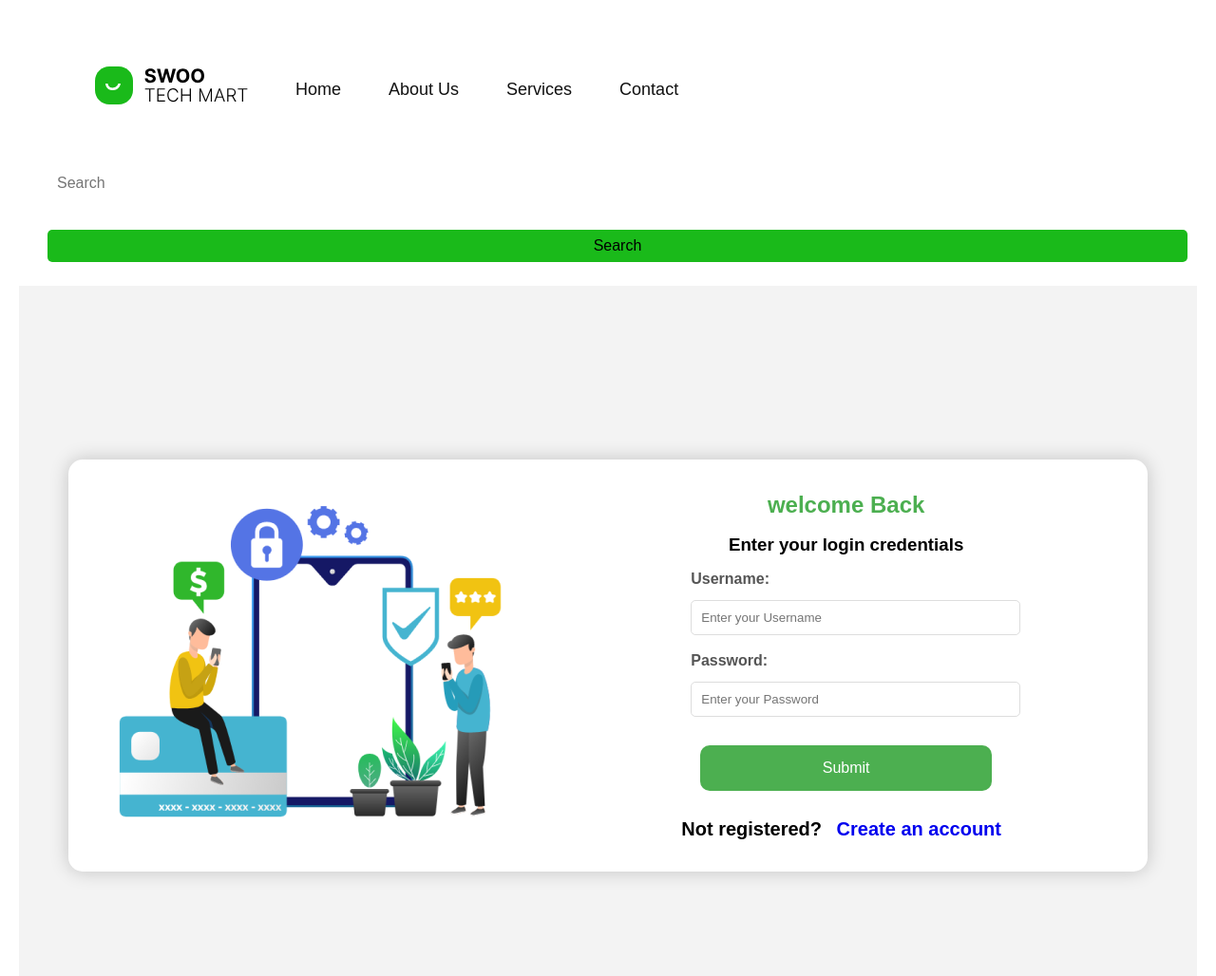
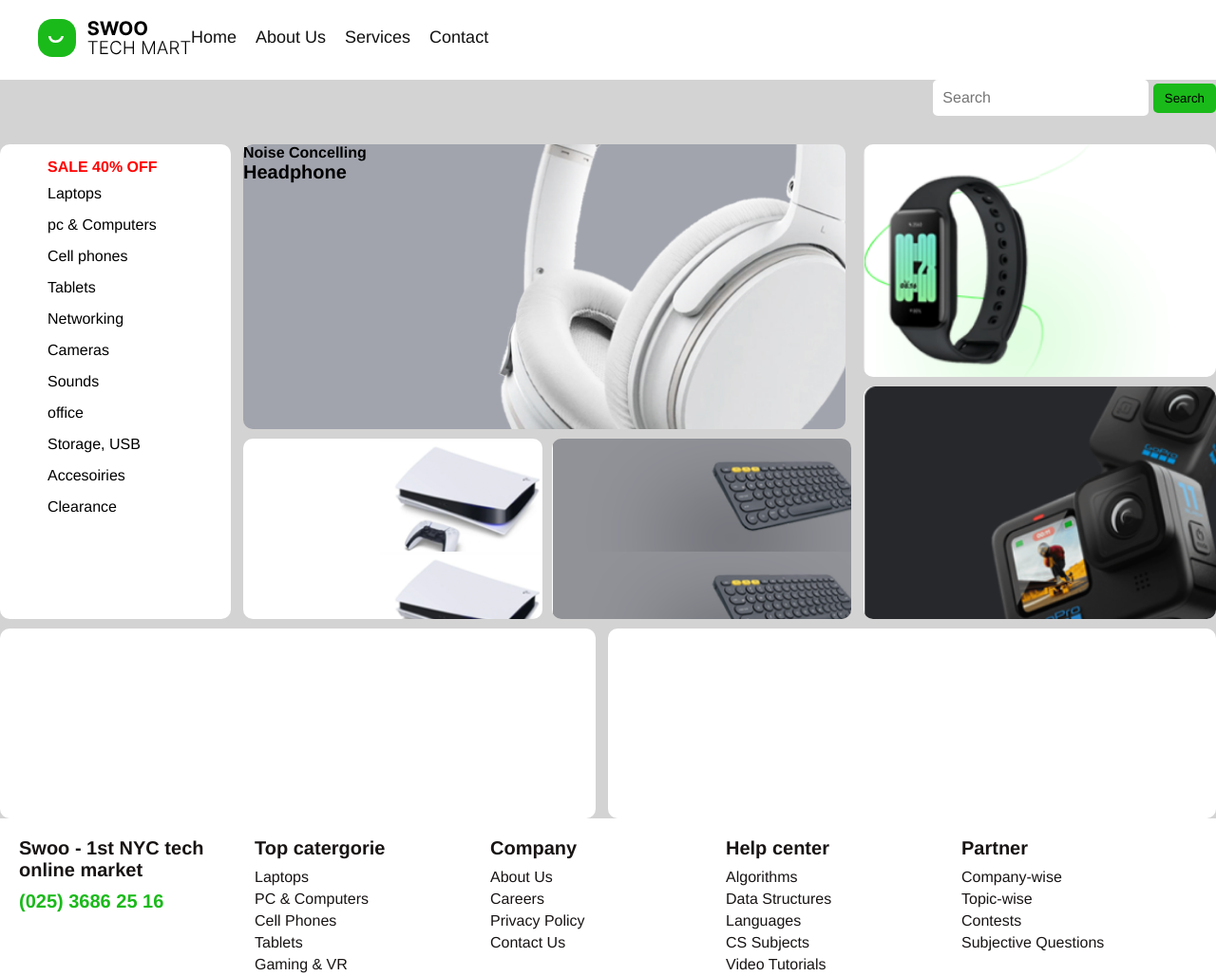
Before and after one commit to AchuPride/Achu-Akwen-Pride, a plain HTML site: page index.html in a window 1280 px wide. Shown: the top 1028 px of the page at 95% size. Drawn offline with Linux system fonts and the light colour scheme.

Commit message:
last changes

```diff
--- a/index.html
+++ b/index.html
@@ -1,15 +1,12 @@
-
 <!DOCTYPE html>
 <html lang="en">
+
 <head>
     <meta charset="UTF-8">
-    <link rel="stylesheet" href="style.css">
-
     <meta name="viewport" content="width=device-width, initial-scale=1.0">
-    <title>Home 1</title>
+    <title>Document</title>
+    <link rel="stylesheet" href="style2.css">
 </head>
-<body>
-
 <section class="navbar">
 
 </style>
@@ -21,7 +18,7 @@
         <img src="img/icon.png">
     </div>
     <ul class="nav-list">
-            <li><a href="#home">Home</a></li>
+        <li><a href="index.html">Home</a></li>
         <li><a href="#about">About Us</a></li>
         <li><a href="#services">Services</a></li>
         <li><a href="#contact">Contact</a></li>
@@ -39,63 +36,71 @@
 </div>
 </section>
 
-    <section class="login">
 
-        <div class="main">
-            <div class="sr">
-                <img src="img/login.svg.png">
+    <div class="dash-body"><div class="dash-left">
+            <h4>SALE 40% OFF</h4>
+            <ul>
+                <li>
+                    <a href="#">Laptops</a>
+                </li>
+                <li>
+                    <a href="#">pc & Computers</a>
+                </li>
+                <li>
+                    <a href="#">Cell phones</a>
+                </li>
+                <li>
+                    <a href="#">Tablets</a>
+                </li>
+                <li>
+                    <a href="#">Networking</a>
+                </li>
+                <li>
+                    <a href="#">Cameras</a>
+                </li>
+                <li>
+                    <a href="#">Sounds</a>
+                </li>
+                <li>
+                    <a href="#">office</a>
+                </li>
+                <li>
+                    <a href="#">Storage, USB</a>
+                </li>
+                <li>
+                    <a href="#">Accesoiries</a>
+                </li>
+                <li>
+                    <a href="#">Clearance</a>
+                </li>
+            </ul>
         </div>
-            <div>
-              <h1>welcome Back</h1>
-              <h3>Enter your login credentials</h3>
-              <form action="">
-                    <label for="first">
-                          Username:
-                    </label>
-                    <input type="text"
-                           id="first"
-                           name="first"
-                           placeholder="Enter your Username" required>
+           <div class="dash-middle">
+            <div class="dash-middle-card1">
+                <b>Noise Concelling</b>
+                <p>Headphone</p>
+            </div>
+            <div class="dash-middle-card2">
+                <div class="dash-middle-card2-1"></div>
+                <div class="dash-middle-card2-2">
+                    <div class="dash-middle-card-item1"></div>
+                    <div class="dash-middle-card-item1"></div>
+                </div>
+            </div>
+        </div>
 
-                    <label for="password">
-                          Password:
-                    </label>
-                    <input type="password"
-                           id="password"
-                           name="password"
-                           placeholder="Enter your Password" required>
+        <div class="dash-right">
+            <div class="dash-right-card1"></div>
+            <div class="dash-right-card2"></div>
+        </div>
+    </div>
 
 
-                    <div class="wrap">
-                          <button type="submit"
-                                  onclick="solve()">
-                                Submit
-                          </button>
+    <div class="dash2">
+        <div class="dash2-one"></div>
+        <div class="dash2-two"></div>
     </div>
-
-              </form>
-              <p>Not registered?
-                    <a href="#"
-                       style="text-decoration: none;">
-                          Create an account
-                    </a>
-              </p>
-            </div>
-        </div>
-    </section>
-
-
-
-
-
-
-
 </body>
-<html>
-
-<head>
-
-<body>
 <footer>
     <div class="column">
         <p>Swoo - 1st NYC tech online market</p>
@@ -151,4 +156,5 @@
         </ul>
     </div>
 </footer>
+
 </html>
--- /dev/null
+++ b/style2.css
@@ -0,0 +1,360 @@
+:root{
+    --green:#1ABA1A;
+    --white: #ffffff;
+    --yellow: #ffb270;
+    --backgroundcolor: #F0F7ff;
+    --grey: #999999;
+}
+*{
+    margin: 10px;;
+    padding: 0;
+}
+.navbar {
+    display: flex;
+    position: sticky;
+    align-items: center;
+    justify-content: space-between;
+    top: 0px;
+    padding: 10px 20px;
+    background-color: var(--white);
+}
+
+.nav-list {
+    display: flex;
+    list-style: none;
+}
+
+.nav-list li {
+    margin-right: 20px;
+}
+
+.nav-list li:last-child {
+    margin-right: 0;
+}
+
+.nav-list li a {
+    text-decoration: none;
+    color: rgb(17, 17, 17);
+    font-size: 18px;
+    transition: color 0.3s ease-in-out;
+}
+
+.nav-list li a:hover {
+    color: var(--green);
+}
+
+.rightNav {
+    text-align: right;
+}
+
+#search {
+    padding: 8px;
+    font-size: 16px;
+    border: 2px solid #fff;
+    border-radius: 5px;
+}
+
+.btn {
+    background-color: var(--green);
+    color: #000;
+    border: none;
+    padding: 8px 12px;
+    border-radius: 5px;
+    cursor: pointer;
+    transition: background-color 0.3s ease-in-out;
+}
+
+.btn:hover {
+    background-color: #000;
+    /* Change the background color on hover */
+    color: #ffd700;
+}
+.maincontent{
+    width: 85vw;
+    height: 100vh;
+    background-color: var(--green);
+}
+*{
+    padding: 0;
+    margin: 0;
+    box-sizing: border-box;
+    list-style-type: none;
+    text-decoration: none;
+    font-family: 'Franklin Gothic Medium', 'Arial Narrow', Arial, sans-serif;
+}
+
+
+body{
+    background-color: #d4d3d3;
+}
+a{
+    color: black;
+}
+select{
+    border: none;
+}
+
+.header_one{
+    height: 20%;
+    width: 100%;
+    display: flex;
+    justify-content: space-between;
+    align-items: center;
+    padding: 10px 20px;
+    background-color: white;
+    margin-top: 10px;
+}
+
+.header_one .head11 #head-first-text{
+    padding: 7px 10px;
+    background: #d4d3d3;
+    border-radius: 10px;
+}
+
+.header_one .head11{
+    display: flex;
+    align-items: center;
+}
+
+.header_one .head22{
+    display: flex;
+}
+
+
+.header_one .head11 .head1-item{
+    margin-left: 20px;
+}
+
+.header_one .head22 .head1-item{
+    margin-left: 20px;
+}
+
+.header_one .head22 .dropdow{
+    margin-left: 20px;
+}
+.header_two{
+    height: 90px;
+    width: 100%;
+    display: flex;
+    justify-content: space-between;
+    align-items: center;
+    padding: 0 20px;
+    color: black;
+    background-color: white;
+}
+
+.header_two .navbar ul{
+    display: flex;
+}
+
+.header_two .nav2{
+    display: flex;
+}
+
+.header_two .nav2{
+    display: flex;
+    align-items: center;
+}
+
+.header_two .nav2 .logo-icone{
+    height: 50px;
+    width: 50px;
+    border-radius: 50px;
+    background-color: #d4d3d3;
+    margin-left: 10px;
+}
+
+.header_two .nav3{
+    display: flex;
+    align-items: center;
+}
+
+.header_two .nav3 .logo-icone{
+    height: 50px;
+    width: 50px;
+    border-radius: 50px;
+    background-color: #d4d3d3;
+    margin-right: 10px;
+}
+
+.header_tree
+    height: 80px;
+    width: 100%;
+    background-color: #1aba1a;
+    display: flex;
+    justify-content: space-between;
+    border-radius: 10px;
+    padding: 0 20px;
+    color: white;
+    align-items: center;
+}
+
+.header_tree .search{
+    width: 500px;
+    border-radius: 50px;
+    border: none;
+    height: 30px;
+
+}
+
+
+.dash-body{
+    display: flex;
+    justify-content: space-between;
+    margin-top: 30px;
+}
+
+
+.dash-body .dash-left{
+    height: 500px;
+    width: 19%;
+    background-color: white;
+    border-radius: 10px;
+    color: black;
+    padding: 15px 50px;
+}
+
+.dash-body .dash-left h4{
+    color: red;
+    margin-bottom: 10px;
+}
+
+.dash-body .dash-left ul li a{
+    color: black;
+}
+
+.dash-body .dash-left ul li{
+    margin-bottom: 15px;
+}
+
+.dash-body .dash-middle{
+   width: 50%;
+}
+
+.dash-body .dash-middle-card1{
+    height: 300px;
+    width: 99%;
+    background-color: white;
+    border-radius: 10px;
+    margin-bottom: 10px;
+    background-image: url(img/tc.jpg);
+    background-size: cover;
+
+
+}
+.dash-body .dash-middle-card2{
+    display: flex;
+
+}
+
+.dash-body .dash-middle-card2-1{
+    height: 190px;
+    width: 50%;
+    background-color: white;
+    border-radius: 10px;
+    margin-right: 10px;
+    background-image: url(img/slider4.png.png);
+    background-size: contain;
+
+}
+
+.dash-body .dash-middle-card2-2{
+    height: 190px;
+    width: 50%;
+    background-color: white;
+    border-radius: 10px;
+    background-image: url(img/slider5.png.png);
+    background-size: contain;
+
+}
+
+
+.dash-body .dash-right{
+    width: 29%;
+}
+
+.dash-body .dash-right .dash-right-card1{
+    width: 100%;
+    height: 245px;
+    background-color: white;
+    border-radius: 10px;
+    margin-bottom: 10px;
+    background-image: url(img/slider6.png.png);
+    background-size: cover;
+}
+
+
+.dash-body .dash-right .dash-right-card2{
+    width: 100%;
+    height: 245px;
+    background-color: white;
+    border-radius: 10px;
+    background-image: url(img/trd.png);
+    background-size: cover;
+}
+
+
+
+
+.dash2 {
+    display: flex;
+    width: 100%;
+    justify-content: space-between;
+    margin-top: 10px;
+}
+
+.dash2 .dash2-one{
+    width: 49%;
+    height: 200px;
+    background-color: white;
+    border-radius: 10px;
+
+}
+
+
+.dash2 .dash2-two{
+    width: 50%;
+    height: 200px;
+    background-color: white;
+    border-radius: 10px;
+}
+.wrap {
+    display: flex;
+    justify-content: center;
+    align-items: center;
+}
+
+
+        body {
+            font-family: Arial, sans-serif;
+        }
+
+        footer {
+            display: flex;
+            justify-content: space-around;
+            background-color: var(--white);
+            color: #181414;
+            padding: 20px;
+        }
+
+        .column {
+            width: 27%;
+        }
+
+        p {
+            font-size: 20px;
+            font-weight: bold;
+            margin-bottom: 10px;
+        }
+        .lo{
+            color: var(--green);
+        }
+
+        ul {
+            list-style-type: none;
+            padding: 0;
+        }
+
+        li {
+            margin-bottom: 5px;
+        }
```
Also changed, not shown: login.html (added, +154 -0 lines), img/Group 3653.png (added), img/hl.jpg (added), img/hr.jpg (added), img/logo.png (added), img/logo.png.png (added), img/slider4.png.png (added), img/slider5.png.png (added), img/slider6.png.png (added), img/tc.jpg (added), img/tcl.jpg (added), img/tcr.jpg (added), img/tr.jpg (added), img/trd.png (added), 1 more files. Lines whose indentation alone changed are shown as unchanged.
